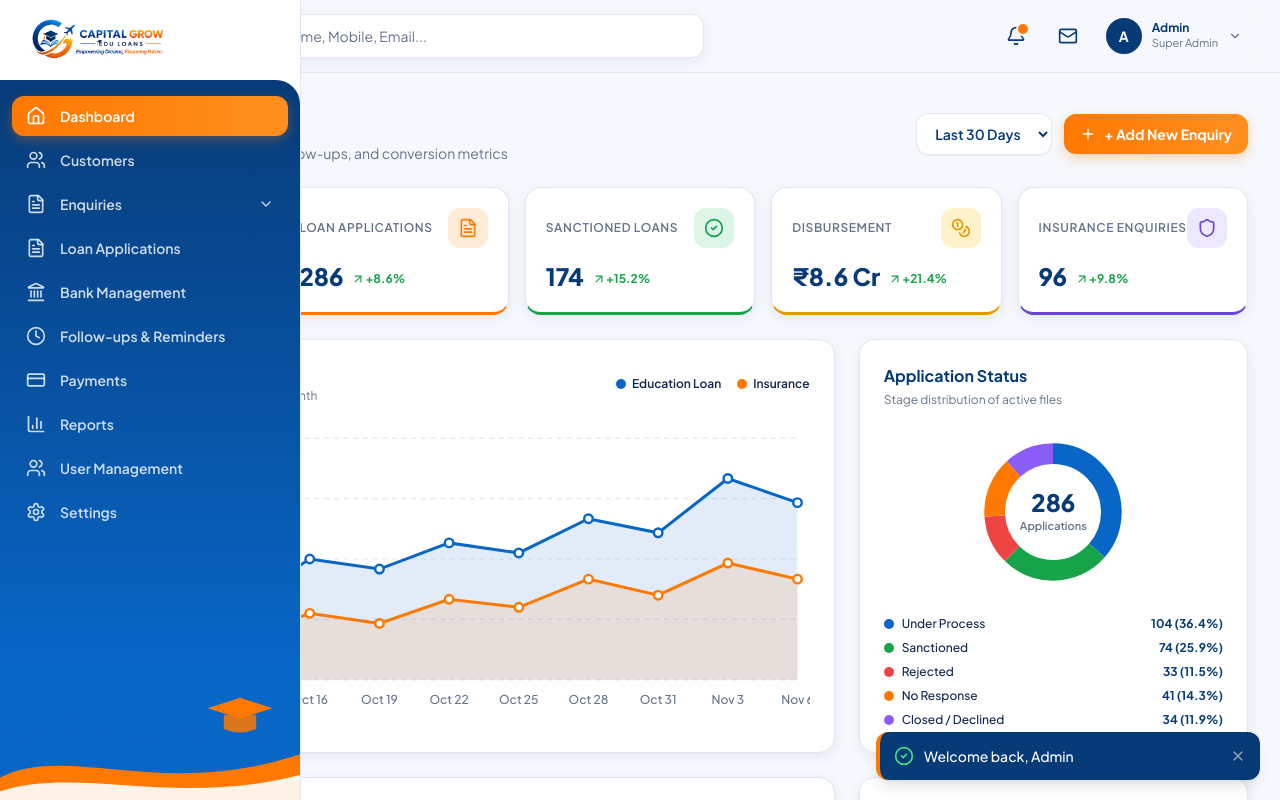
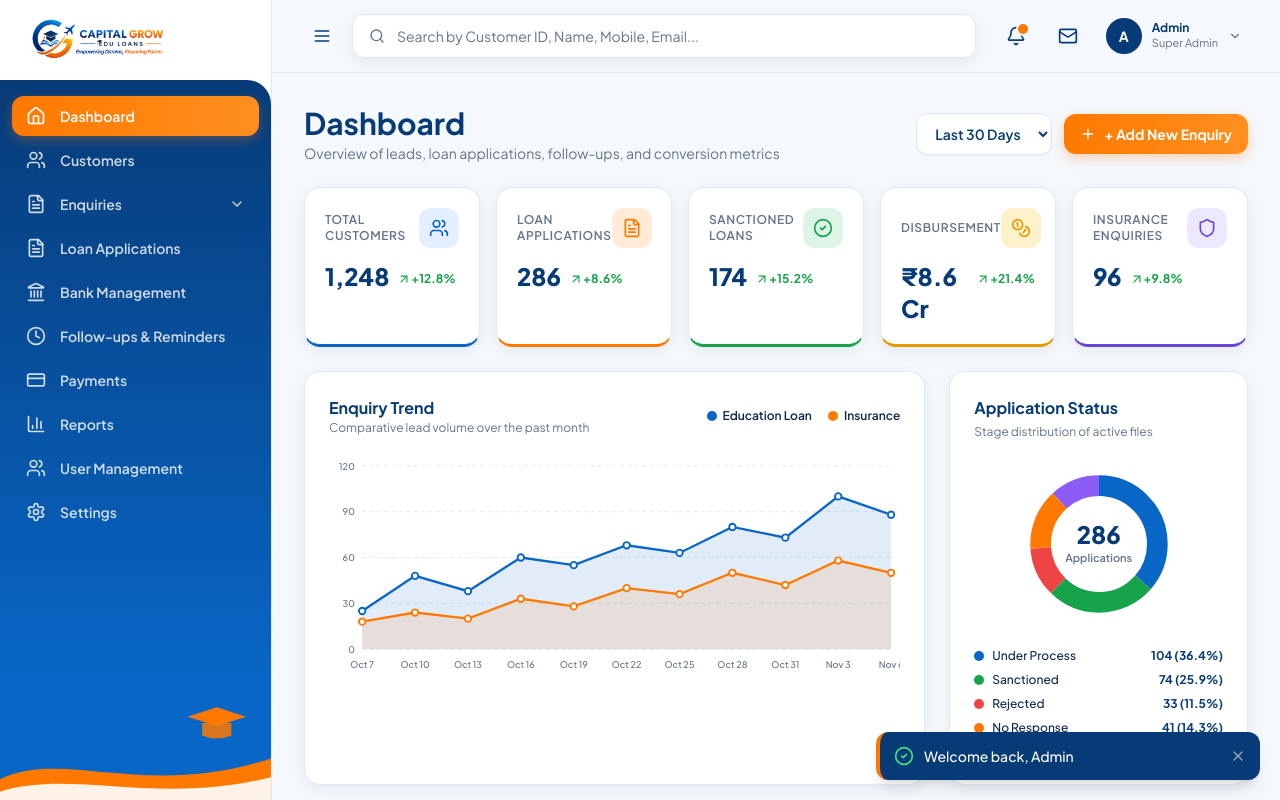
Before and after one commit to sivaathri/Capital-Grow-CRM-Prototype, a React (Vite) app: page / in a window 1280 px wide. Both pictures are taken after a click on the button "Log in". Shown: the top 800 px of the page. Built offline with nearby package versions, Linux system fonts and the light colour scheme.

Commit message:
Fix sidebar margin offset so main content is not cut off

```diff
--- a/src/components/layout/Shell.jsx
+++ b/src/components/layout/Shell.jsx
@@ -16,7 +16,7 @@ export const Shell = ({ children }) => {
       {/* Main Content Area */}
       <div
         className={`flex-1 flex flex-col min-w-0 transition-all duration-300 ${
-          isSidebarCollapsed ? 'lg:ml-20' : 'lg:ml-68'
+          isSidebarCollapsed ? 'lg:ml-[76px]' : 'lg:ml-[272px]'
         }`}
       >
         <Topbar />
--- a/src/components/layout/Sidebar.jsx
+++ b/src/components/layout/Sidebar.jsx
@@ -76,7 +76,7 @@ export const Sidebar = () => {
       {/* Sidebar container */}
       <aside
         className={`fixed inset-y-0 left-0 z-50 flex flex-col bg-white transition-all duration-300 ease-in-out border-r border-cg-border
-          ${isSidebarCollapsed ? 'w-20' : 'w-68'}
+          ${isSidebarCollapsed ? 'w-[76px]' : 'w-[272px]'}
           ${isMobileNavOpen ? 'translate-x-0' : '-translate-x-full lg:translate-x-0'}
         `}
       >
--- a/tailwind.config.js
+++ b/tailwind.config.js
@@ -27,6 +27,11 @@ export default {
         card: '0 4px 14px rgba(7, 59, 120, 0.07)',
         dropdown: '0 12px 30px rgba(7, 59, 120, 0.15)',
         orange: '0 4px 12px rgba(255, 121, 0, 0.3)',
+      },
+      spacing: {
+        '68': '272px',
+        'sidebar': '272px',
+        'sidebar-collapsed': '76px'
       }
     },
   },
```
Also changed, not shown: 1 other file (tests, documents, lock files or other folders).
